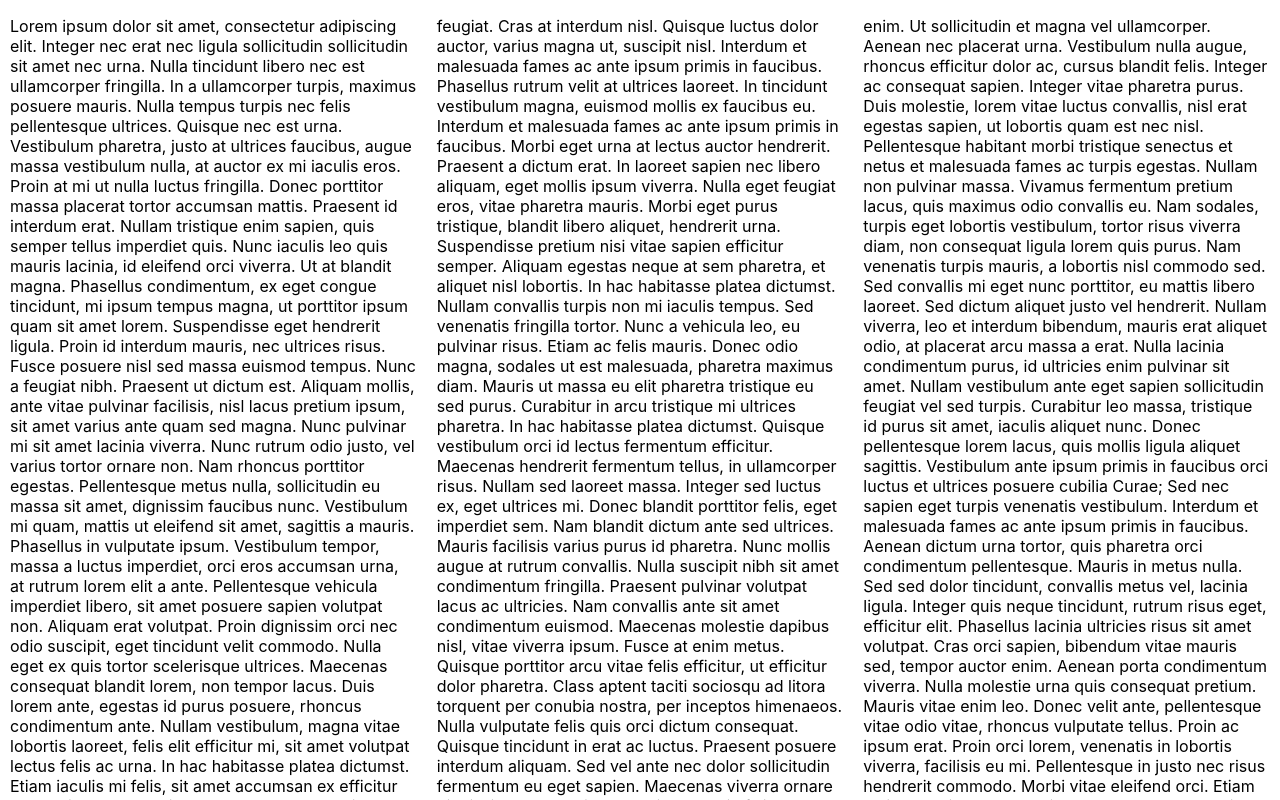
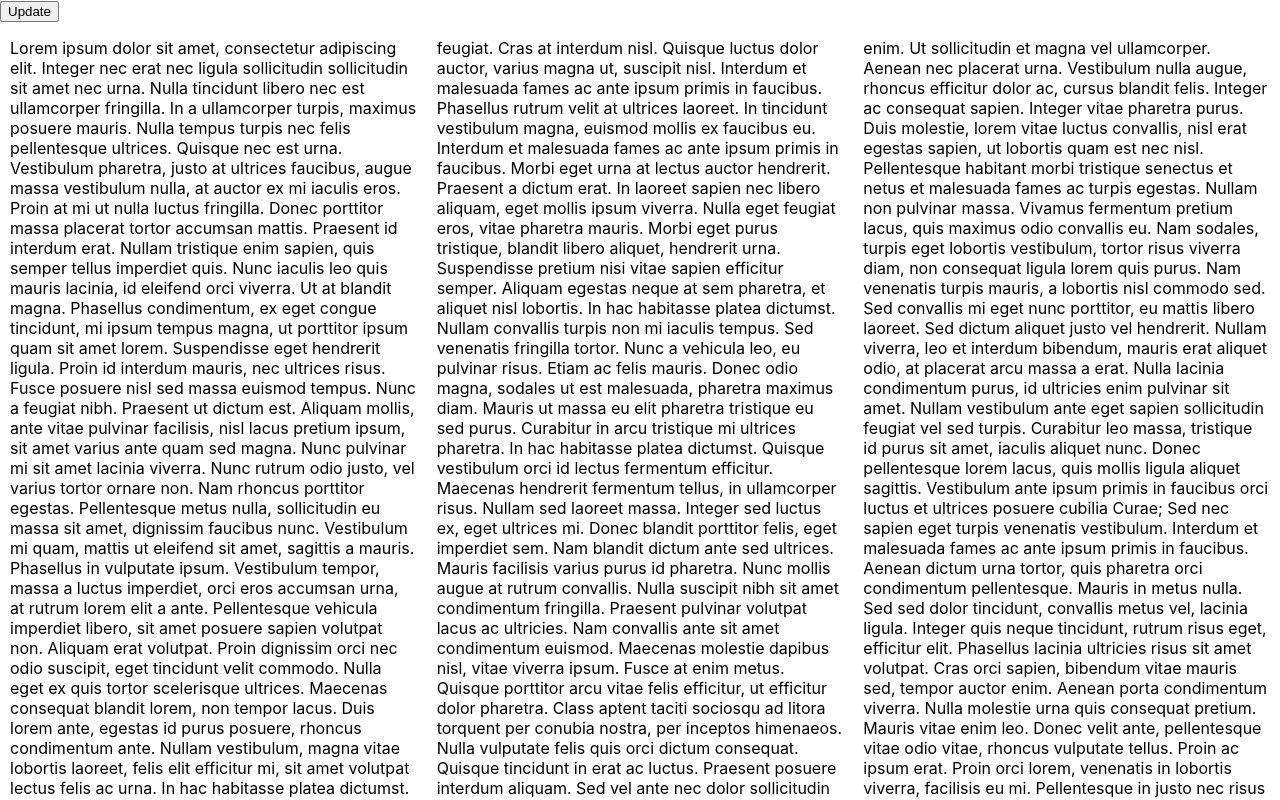
Before and after one commit to sairus2k/even-columns, a React (Create React App) app: page / in a window 1280 px wide. Shown: the top 800 px of the page. Built offline with nearby package versions, Linux system fonts and the light colour scheme.

Commit message:
feat: editable text in columns

```diff
--- a/src/App.tsx
+++ b/src/App.tsx
@@ -1,14 +1,14 @@
-import React, { FC } from 'react';
+import React, { FC, useState } from 'react';
 import './App.css';
 import { text as initialText } from './mock';
+import { ContentEditable } from './ContentEditable';
 
 const NUMBER_OF_COLUMNS = 3;
 
-export const App: FC = () => {
-  let text = initialText;
-  const quotient = Math.round(text.length / 3);
-  const columns = Array.from({ length: NUMBER_OF_COLUMNS }, (_c, index) => {
-    if (index + 1 === NUMBER_OF_COLUMNS) {
+const divideTextByColumns = (text: string, columnsAmount: number) => {
+  const quotient = Math.round(text.length / columnsAmount);
+  return Array.from({ length: columnsAmount }, (_c, index) => {
+    if (index + 1 === columnsAmount) {
       return text;
     }
     const lastIndex = text.lastIndexOf(' ', quotient);
@@ -16,14 +16,36 @@ export const App: FC = () => {
     text = text.substring(lastIndex + 1);
     return columnText;
   });
+};
+
+export const App: FC = () => {
+  const [actualText, setActualText] = useState(initialText);
+  const [cacheText, setCacheText] = useState(initialText);
+  const texts = divideTextByColumns(actualText, NUMBER_OF_COLUMNS);
+
+  const handleChangeText = (newText: string, index: number) => {
+    const result = [...texts];
+    result[index] = newText;
+    setCacheText(result.join(' '));
+  };
+
+  const handleUpdateText = () => {
+    setActualText(cacheText);
+  };
 
   return (
-    <div className="App">
-      {columns.map(column => (
-        <p key={column.substring(0, 10)} contentEditable>
-          {column}
-        </p>
-      ))}
-    </div>
+    <>
+      <button onClick={handleUpdateText}>Update</button>
+      <div className="App">
+        {texts.map((text, index) => (
+          <ContentEditable
+            key={text.substring(0, 10)}
+            index={index}
+            text={text}
+            onChange={handleChangeText}
+          />
+        ))}
+      </div>
+    </>
   );
 };
--- /dev/null
+++ b/src/ContentEditable.tsx
@@ -0,0 +1,22 @@
+import React, { FC, FormEvent, useCallback } from 'react';
+
+type Props = {
+  text: string;
+  index: number;
+  onChange: (text: string, index: number) => void;
+};
+
+export const ContentEditable: FC<Props> = ({ index, text, onChange }) => {
+  const emitChange = useCallback(
+    ({ currentTarget }: FormEvent<HTMLParagraphElement>) => {
+      onChange(currentTarget.innerText, index);
+    },
+    [index, onChange],
+  );
+
+  return (
+    <p onInput={emitChange} contentEditable suppressContentEditableWarning>
+      {text}
+    </p>
+  );
+};
```
Also changed, not shown: 1 other file (tests, documents, lock files or other folders).
